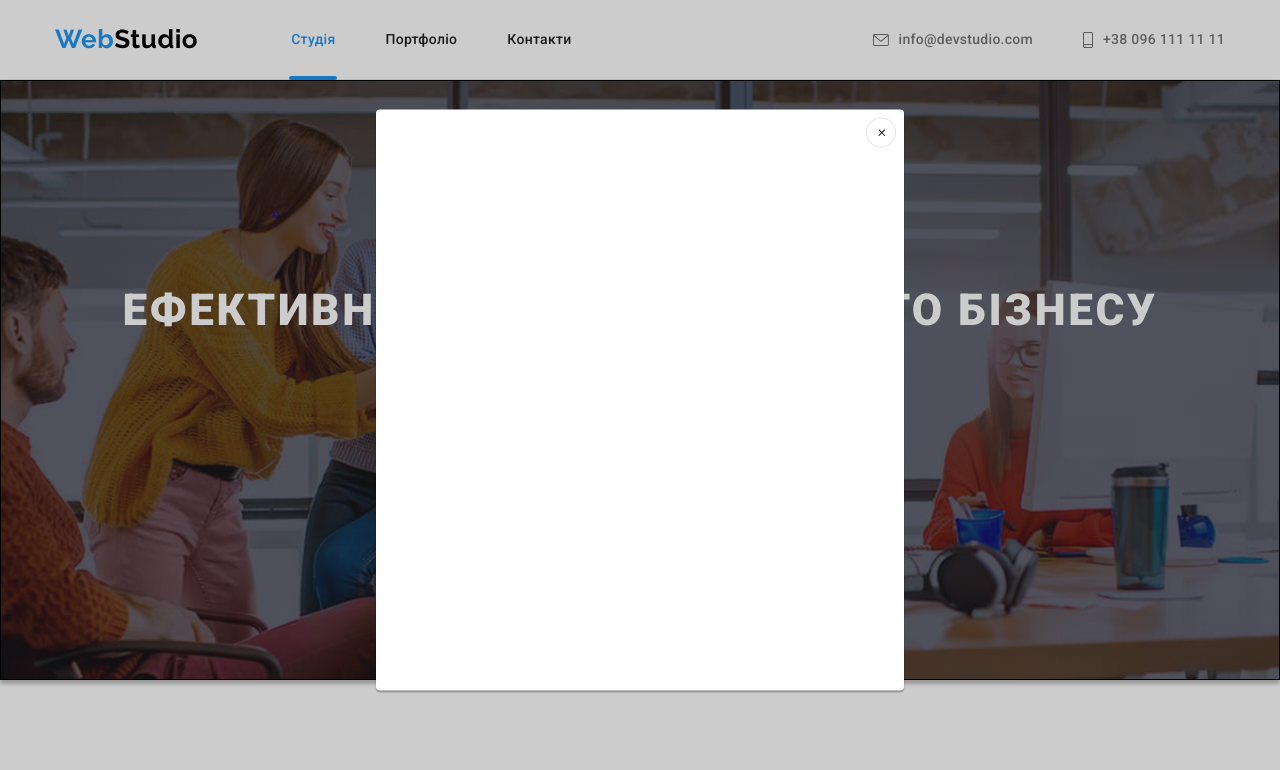
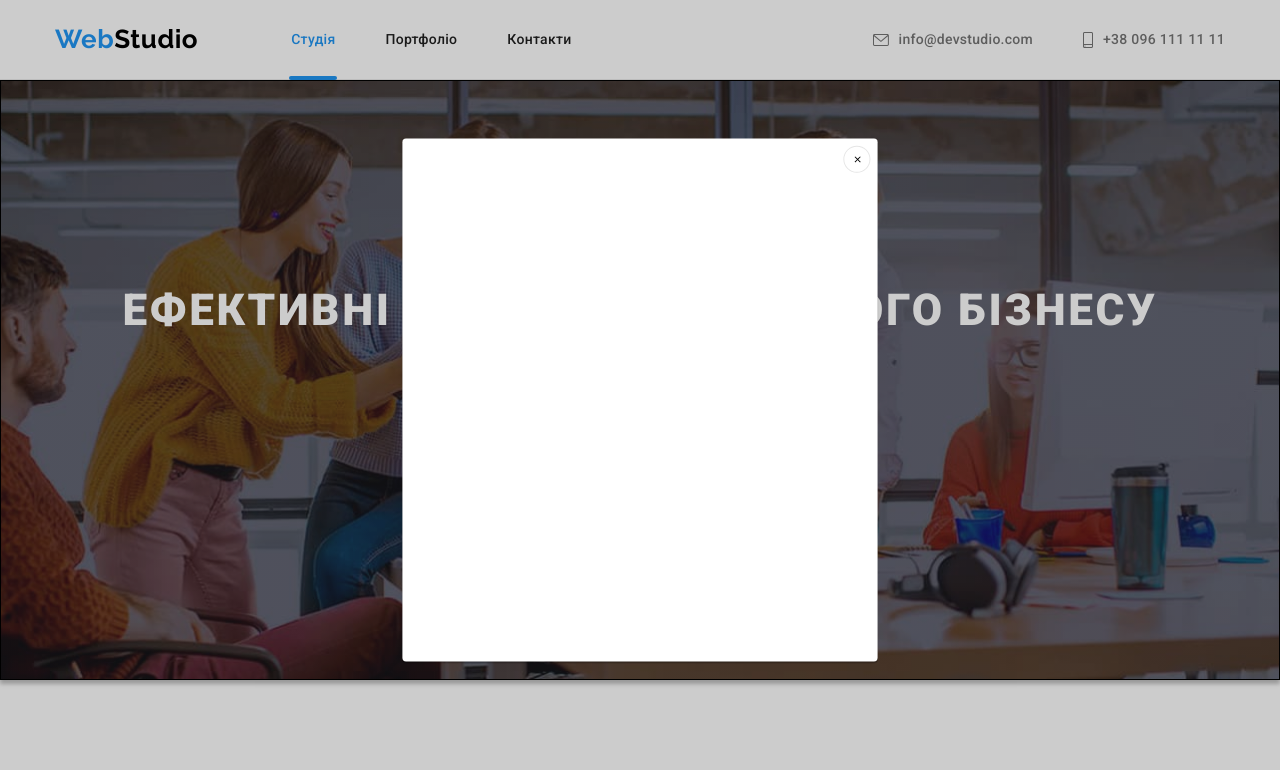
Before and after one commit to Lysak-Anna/goit-markup-hw-05, a plain HTML site: page index.html in a window 1280 px wide. Both pictures are taken after a click on the button "Замовити послугу". Shown: the top 770 px of the page. Drawn offline with nearby package versions, Linux system fonts and the light colour scheme.

Commit message:
add transform

```diff
--- a/css/styles.css
+++ b/css/styles.css
@@ -230,21 +230,30 @@ ul {
     height:100%;
     background-color: rgba(0, 0, 0, 0.2);
 
+    opacity: 1;
+    transition: opacity 250ms cubic-bezier(0.4, 0, 0.2, 1);
+
 }
 .backdrop.is-hidden {
     opacity: 0;
     pointer-events: none;
 }
+.backdrop.is-hidden .modal {
+    transform: translate(-50%, -50%) scale(0.9);
+}
 .modal {
     position: absolute;
     top: 50%;
     left: 50%;
-    transform: translate(-50%, -50%);
+    transform: translate(-50%, -50%) scale(0.9);
     width: 528px;
     height: 581px;
     background-color: var(--primary-white-color);
     box-shadow: 0px 1px 3px rgba(0, 0, 0, 0.12), 0px 1px 1px rgba(0, 0, 0, 0.14), 0px 2px 1px rgba(0, 0, 0, 0.2);
     border-radius: 4px;
+
+    transition: transform 250ms cubic-bezier(0.4, 0, 0.2, 1);
+
 
 }
 .close-button {
@@ -332,9 +341,12 @@ ul {
     display: block;
     position: relative;
 
+
+
 }
 .work-picture {
     display: block;
+
 }
 .picture-desc {
 
```
